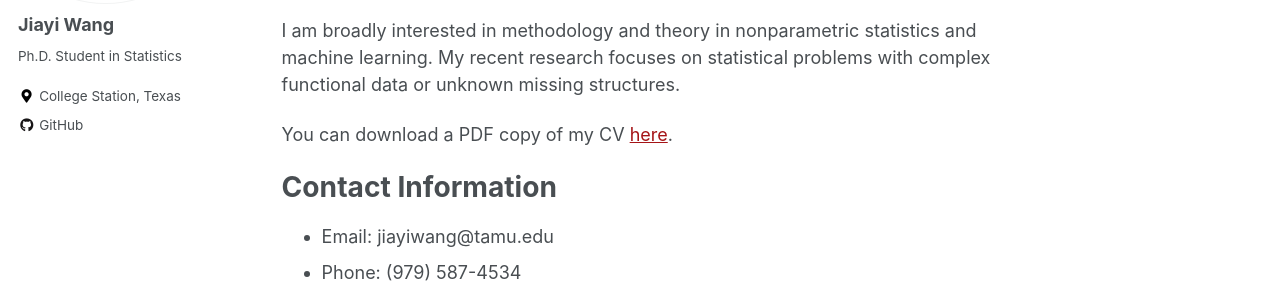
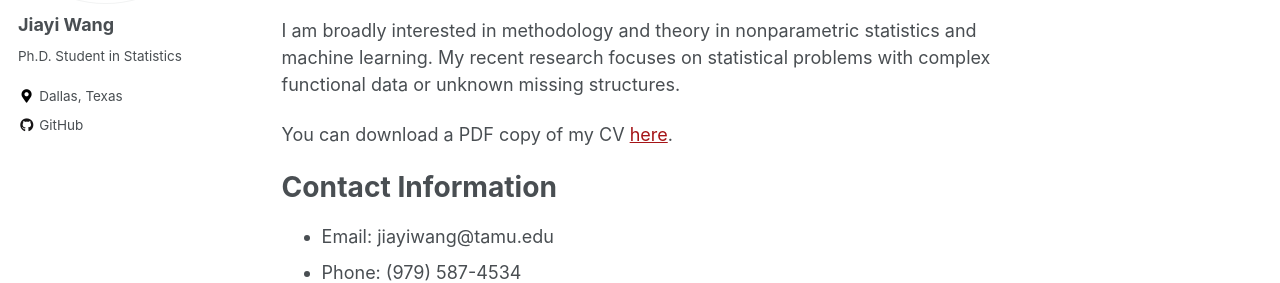
Before and after one commit to jiayiwang1017/jiayiwang1017.github.io, a Jekyll site: the page built from _pages/about.md, in a window 1280 px wide. Shown: the part 248-531 px from the top of the page. Built offline with Jekyll 4.4.1, drawn with Linux system fonts in a browser that asks for light colours.

Commit message:
Update _config.yml

```diff
--- a/_config.yml
+++ b/_config.yml
@@ -10,7 +10,7 @@ locale                   : "en-US"
 title                    : "Jiayi Wang (汪佳依)"
 title_separator          : "-"
 name                     : &name "Jiayi Wang"
-description              : &description "Ph.D. Student in Statistics"
+description              : &description "Assistant Professor in Statistics"
 url                      : https://jiayiwang1017.github.io # the base hostname & protocol for your site e.g. "https://mmistakes.github.io"
 baseurl                  : "" # the subpath of your site, e.g. "/blog"
 repository               : "jiayiwang1017/jiayiwang1017.github.io"
@@ -85,7 +85,7 @@ author:
   name             : "Jiayi Wang"
   avatar           : "profile3.png"
   bio              : "Ph.D. Student in Statistics"
-  location         : "College Station, Texas"
+  location         : "Dallas, Texas"
   employer         :
   pubmed           :
   orcid            : #"http://orcid.org/0000-0001-9259-3883"
```
